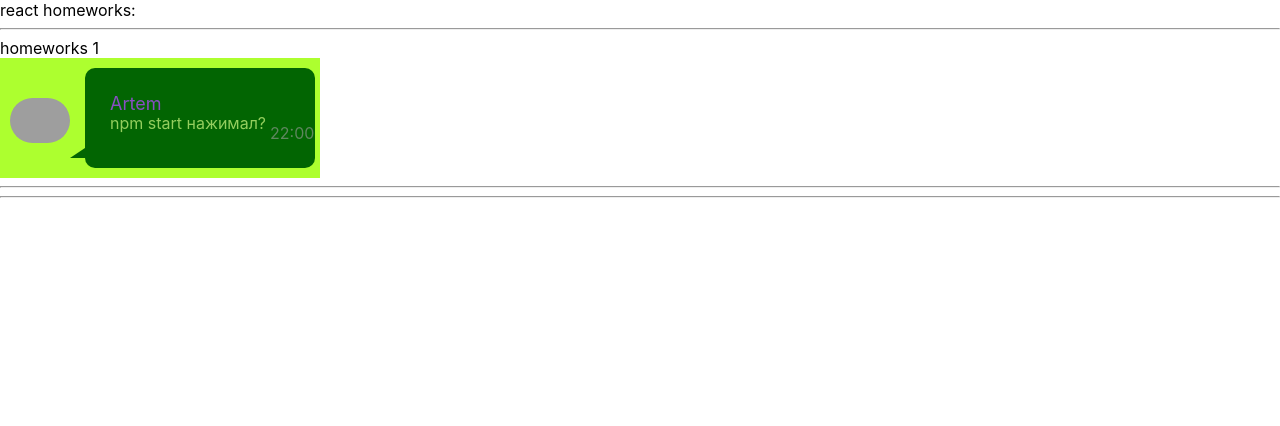
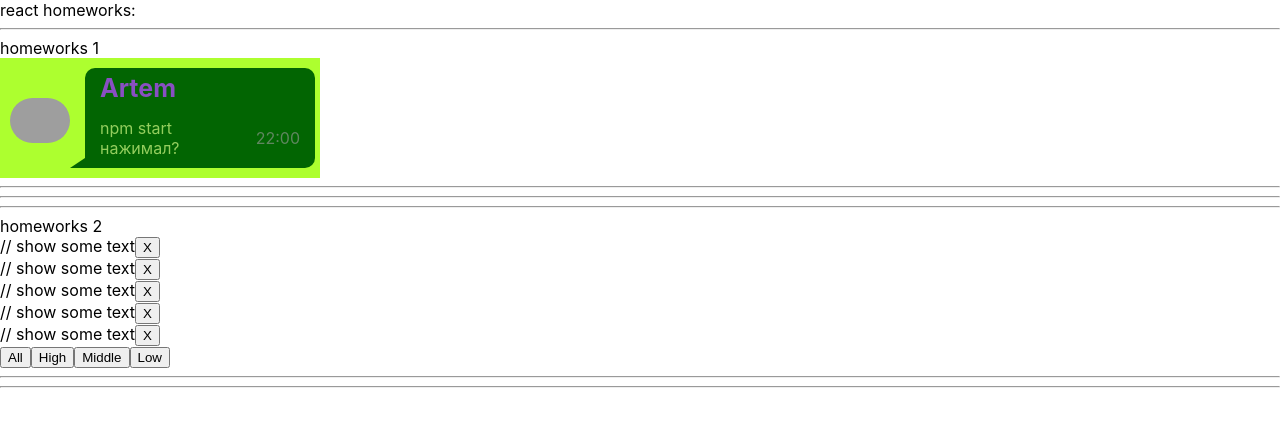
Before and after one commit to JulieBenchuk/homeworks, a React (Create React App) app: page / in a window 1280 px wide. Shown: the top 426 px of the page. Built offline with nearby package versions, Linux system fonts and the light colour scheme; grey boxes are pictures that could not be loaded.

Commit message:
change CSS a little

```diff
--- a/src/p1-main/m1-ui/u1-app/App.tsx
+++ b/src/p1-main/m1-ui/u1-app/App.tsx
@@ -1,13 +1,14 @@
 import React from 'react'
 import s from './App.module.css'
 import HW1 from '../../../p2-homeworks/h1/HW1'
+import HW2 from '../../../p2-homeworks/h2/HW2'
 
 function App() {
     return (
         <div className={s.App}>
             <div>react homeworks:</div>
-            <HW1/>
-            {/*<HW2/>*/}
+            <HW1 />
+            <HW2 />
             {/*<HW3/>*/}
             {/*<HW4/>*/}
             {/*<HW5/>*/}
--- a/src/p2-homeworks/h1/Message.module.css
+++ b/src/p2-homeworks/h1/Message.module.css
@@ -5,6 +5,7 @@
     display: grid;
     grid-template-areas:
     "avatar messageInner messageInner";
+
 }
 
 .avatar img {
@@ -14,31 +15,42 @@
 }
 
 .messageInner {
+    display: flex;
+    flex-direction: column;
+    justify-content: center;
     width: 220px;
     height: 90px;
     background-color: #026502;
     padding: 5px;
-    border-radius: 10px;
+    border-radius: 10px 10px 10px 0px;
 
 }
 
 .name {
-    font-size: large;
-    position: absolute;
+    display: flex;
+    margin: 5px 10px;
+    font-size: 25px;
+    font-weight: bold;
     color: #884fc2;
-    margin: 20px 20px;
 }
 
 .current_message {
-    position: absolute;
+    display: flex;
+    justify-content: end;
+    max-width: 200px;
     color: #94ce5e;
-    margin: 40px 20px;
+    margin: 10px;
+    word-wrap: break-word;
+
 }
 
 .time {
-    position: absolute;
+    display: flex;
     color: #5f865f;
-    margin: 50px 180px;
+    justify-content: end;
+    padding-top: 10px;
+    padding-left: 5px;
+
 }
 
 .triangle {
@@ -46,5 +58,5 @@
     height: 0;
     border-bottom: 10px solid #026502;
     border-left: 15px solid transparent;
-    margin-top: 80px;
+    margin-top: 90px;
 }
--- a/src/p2-homeworks/h1/Message.tsx
+++ b/src/p2-homeworks/h1/Message.tsx
@@ -19,8 +19,11 @@ function Message(props: MessagePropsType) {
             <span>
                 <div className={classes.messageInner}>
                   <div className={classes.name}>{props.name}</div>
-                  <div className={classes.current_message}>{props.message}</div>
-                    <div className={classes.time}>{props.time}</div>
+                  <div className={classes.current_message}>
+                      {props.message}
+                      <div className={classes.time}>{props.time}</div>
+                  </div>
+
                 </div>
             </span>
         </div>
```
